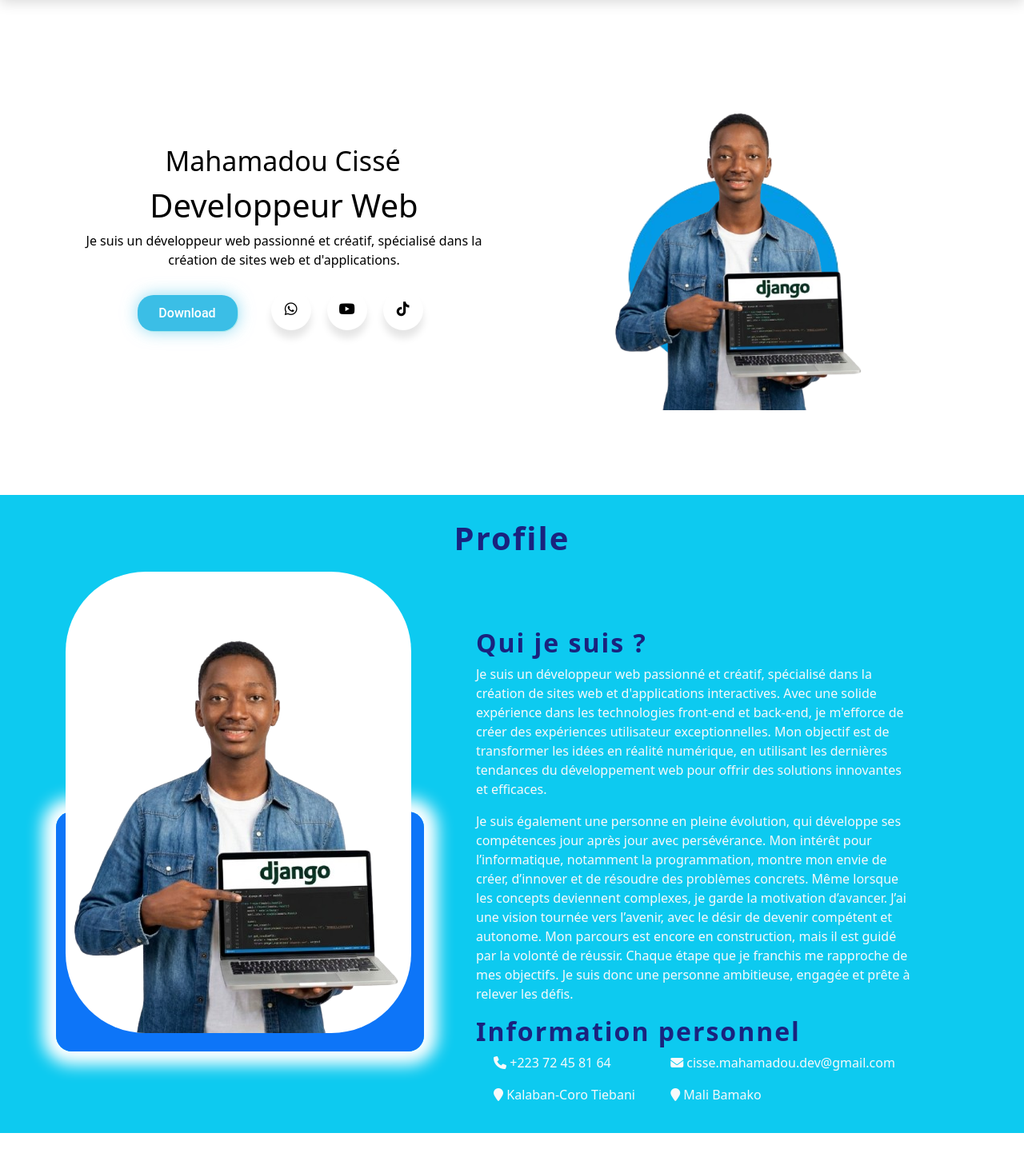
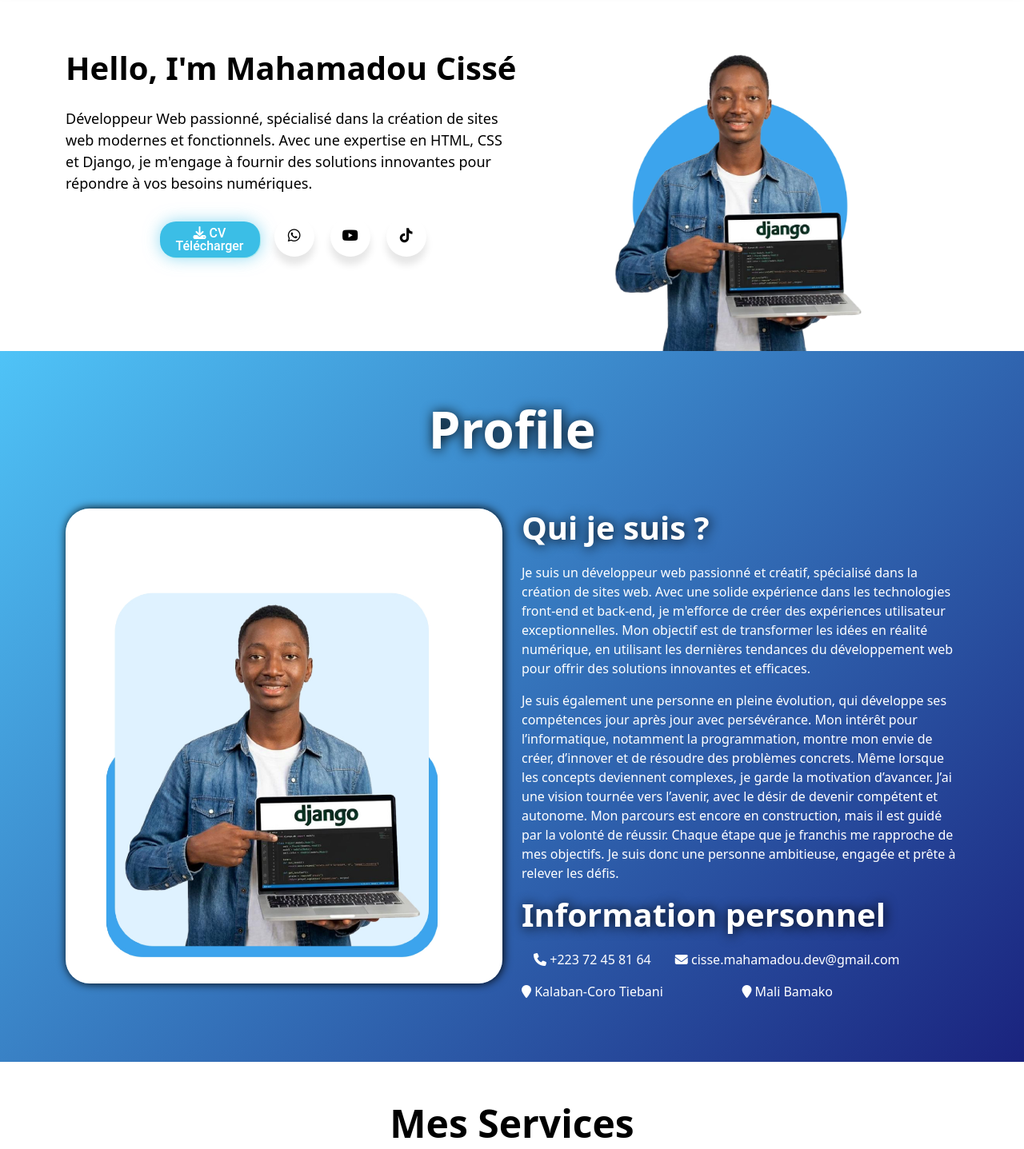
Before and after one commit to cisbydev/portfolio-pro, a plain HTML site: page index.html in a window 1280 px wide. Shown: the part 91-1528 px from the top of the page at 80% size. Drawn offline with nearby package versions, Linux system fonts and the light colour scheme.

Commit message:
Add files via upload

```diff
--- a/css/style.css
+++ b/css/style.css
@@ -19,64 +19,53 @@ body {
 
 }
 
-.partie-self {
-    display: flex;
-    justify-content: space-around;
-    align-items: center;
-    min-height: 100vh;
+    /* PARTIE HOME PAGE INDEX */
 
+.profile1-home {
+  width: 60%;
+  height: auto;
+}
+.partie-home {
+  font-size: 18px;
+  font-weight: 300;
 }
 
-div.image-profile {
-    position: relative;
-}
-img.image-profile {
-    width: 60%;
-    height: auto;
-    object-fit: cover;
-    transform: translateY(-100px);
-    position: relative;
-    z-index: 2;
-}
-img.image-color-skyblue {
-    position: absolute;
-    top: 0;
-    left: 0;
-    width: 280px;
-    height: 260px;
-    z-index: 1;
-    top: 40px;
-    left: 24%;
+/* -------------- TITRE ANIMATION DU NOM MAHAMADOU --------- */
+
+@keyframes blink {
+  0%,
+  100% {
+    border-color: transparent;
+  }
+  50% {
+    border-color: var(--text-color);
+  }
 }
 
-.telecharger_cv {
-    display: flex;
-    justify-content: center;
+#typing-text {
+  color: black;
+  border-right: 3.5px solid black; /* Simulasi kursor yang berkedip */
+  white-space: nowrap;
+  overflow: hidden; /* Agar teks tidak meluap */
+  font-size: 100%;
+  font-weight: 700;
+  line-height: 1.5; /* Pastikan line-height tetap ada */
+  display: inline-block; /* Agar ukuran elemen sesuai dengan teks */
+  min-height: calc(2.6rem * 1.5); /* Menjaga tinggi elemen saat teks belum muncul */
 }
-.partie_cv {
-    display: flex;
-    justify-content: center;
-    align-items: center;
-    padding-bottom: 58px;
 
+#typing-text {
+  animation: blink 0.7s steps(2) infinite;
 }
+      /* ------PARTIE ICONS --------- */
 .wrapper {
   display: inline-flex;
   list-style: none;
   height: 120px;
   width: 100%;
-  padding-bottom: 70px;
+  padding-top: 10px;
   font-family: "Poppins", sans-serif;
   justify-content: center;
-}
-
-
-.partie_icons li a {
-  color: #000;
-}
-
-.partie_icons li a:hover {
-  color: white;
 }
 
 .wrapper .icon {
@@ -99,7 +88,7 @@ img.image-color-skyblue {
 .wrapper .tooltip {
   position: absolute;
   top: 0;
-  font-size: 14px;
+  font-size: 16px;
   background: #fff;
   color: #fff;
   padding: 5px 8px;
@@ -129,27 +118,40 @@ img.image-color-skyblue {
   pointer-events: auto;
 }
 
+.wrapper .icon:hover span,
+.wrapper .icon:hover .tooltip {
+  text-shadow: 0px -1px 0px rgba(0, 0, 0, 0.1);
+}
+
 .wrapper .whatsapp:hover,
 .wrapper .whatsapp:hover .tooltip,
-.wrapper .whatsapp:hover .tooltip::before{
-background:#25D366;
-color:#fff;
+.wrapper .whatsapp:hover .tooltip::before {
+  background: linear-gradient(100deg, green, green 100%);
+  color: #fff;
 }
 
 .wrapper .youtube:hover,
 .wrapper .youtube:hover .tooltip,
-.wrapper .youtube:hover .tooltip::before{
-background:#FF0000;
-color:#fff;
+.wrapper .youtube:hover .tooltip::before {
+  background: linear-gradient(100deg, red, rgb(172, 2, 2) 100%);
+  color: #fff;
 }
 
 .wrapper .tiktok:hover,
 .wrapper .tiktok:hover .tooltip,
-.wrapper .tiktok:hover .tooltip::before{
-background:#000;
-color:#fff;
+.wrapper .tiktok:hover .tooltip::before {
+  background: linear-gradient(100deg, #000, rgba(0, 0, 0, 0.925) 100%);
+  color: #fff;
 }
-
+.wrapper a {
+  color: black;
+  text-decoration: none;
+}
+.wrapper .icon:hover a {
+  color: white;
+}
+  /* ---------FIN----------- */
+  /* TELECHARGE CV  */
 .botao {
   width: 125px;
   height: 45px;
@@ -166,10 +168,6 @@ color:#fff;
   cursor: pointer;
   filter: drop-shadow(0 0 10px rgba(59, 190, 230, 0.568));
   transition: 0.5s linear;
-  display: inline-flex;
-  align-items: center;
-  justify-content: center;
-  text-decoration: none;
 }
 
 .botao .mysvg {
@@ -234,110 +232,45 @@ color:#fff;
     transform: translateY(20px);
   }
 }
-
-
-@keyframes blink {
-  0%,100%{
-    border-color: transparent;
-  }
-  50%{
-    border-color: black;
-  }
-}
-
-#typing-text{
-  color: black;
-  border-right: 3.5px solid black;
-  white-space: nowrap;
-  overflow: hidden;
-  font-size: 34px;
-  font-weight: 500;
-  line-height: 1.5;
-  display: inline-block;
-  min-height: calc(1 * 1.5em);
-  animation: blink 0.7s steps(2) infinite;
-}
-
+/* --------------FIN--------------- */
 
 /* PRESENTATION */
 
- .about_partie_presentation h2 {
-    font-weight: bold;
-    /* padding-bottom: 20px; */
-    color: #1A237E;
-    letter-spacing: 2px;
+.partie-info {
+  background: linear-gradient(135deg, #4FC3F7 0%, #1A237E 100%);
+  color: white;
+  padding: 60px 0;
+  display: flex;
+  justify-content: space-around;
 }
-.about_partie_presentation p {
-    font-size: 16px;
+.partie-info h1 {
+  font-size: 4rem;
+  font-weight: bold;
+  margin-bottom: 60px;
+  color: #fff;
+  text-shadow: 1px 1px 15px #000;
 }
-
-.partie_presentation {
-  background-color: #4FC3F7;
+.partie-info h2 {
+  font-size: 2.5rem;
+  font-weight: bold;
+  margin-bottom: 20px;
+  text-shadow: 1px 1px 15px #000;
+}
+.profile2-info {
   width: 100%;
   height: auto;
-  margin-top: -176px;
-  /* margin-top: -200px; */
+  border-radius: 30px;
+  box-shadow: 1px 0px 12px 0px black;
 }
-
-.all_presentations {
+.about-info {
+  width: 50%;
+  padding: 0 20px;
+}
+.info-localisation {
   display: flex;
-  justify-content: center;
-  align-items: center;
+  gap: 15px;
+  text-align: center;;
 }
-
-.title_partie_presentation {
-  font-weight: bold;
-  padding-top: 30px;
-  padding-bottom: 80px;
-  color: #1A237E;
-  letter-spacing: 2px;
-}
-
-
-div.profile_partie_presentation {
-    width: 40%;
-    height: auto;
-    object-fit: cover;
-    transform: translateY(-70px);
-}
-
-div.profile_partie_presentation {
-    position: relative;
-}
-
-img.profile_partie_presentation {
-    min-width: 40%;
-    height: auto;
-    background-color: white;
-    border-radius: 100px;
-    z-index: 2;
-    position: relative;
-}
-.profile_color_presentation {
-    position: absolute;
-    top: 0;
-    left: 0;
-    width: 460px;
-    height: 300px;
-    z-index: 1;
-    top: 300px;
-    border-radius: 20px;
-    box-shadow: 0px 0px 20px 17px white;
-}
-.about_partie_presentation {
-    padding-bottom: 20px;
-    margin-left: auto;
-    margin-right: auto;
-    width: 50% ;
-
-}
-.info_personnel_partie_presentation {
-    display: flex;
-    justify-content: space-around;
-    align-items: center;
-}
-
-
   /* C'EST ICISDDDDDGGFGDFSSSSSSSSSSSSSSSSSSSSSSS */
 
 
--- a/index.html
+++ b/index.html
@@ -10,7 +10,7 @@
 </head>
 <body>
     <!-- PARTIE NAVBAR -->
-    <nav class="navbar navbar-expand-lg navbar-light bg-light shadow sticky-top">
+    <nav class="navbar navbar-expand-lg navbar-light bg-light shadow sticky-top p-0 mb-4">
         <div class="container-fluid">
             <a class="navbar-brand px-4" href="#"><h1 class="title_logo">iwi</h1></a>
             <button class="navbar-toggler" type="button" data-bs-toggle="collapse" data-bs-target="#navbarNavDropdown" aria-controls="navbarNavDropdown" aria-expanded="false" aria-label="Toggle navigation">
@@ -28,87 +28,61 @@
 
     <!-- PARTIE HEADER -->
 
-<div class="container text-center" id="partie_header_1">
-    <div class="partie-self">
-        <div class="row">
-            <div class="col-md-6 ">
-                <span id="typing-text"><h2>Je suis Mahamadou cisse</h2></span>
-                <h1 class="text-black">Developpeur Web</h1>
-                <p class="text-black">Je suis un développeur web passionné et créatif, spécialisé dans la création de sites web et d'applications.</p>
-                <div class="telecharger_cv">
-                    <div class="partie_cv">
-                        <a href="CV Mahamadou Cissé .pdf" download class="botao" target="_blank">
-                            <svg
-                                class="mysvg"
-                                xmlns="http://www.w3.org/2000/svg"
-                                fill="none"
-                                viewBox="0 0 24 24"
-                                height="24px"
-                                width="24px"
-                            >
-                                <path
-                                    stroke-linejoin="round"
-                                    stroke-linecap="round"
-                                    stroke-width="2"
-                                    stroke="#f1f1f1"
-                                    d="M6 21H18M12 3V17M12 17L17 12M12 17L7 12"
-                                ></path>
-                            </svg>
-                            <span class="texto">Download</span>
-                        </a>
-                    </div>
-                    <div class="partie_icons">
+    <div class="partie-home">
+        <div class="container">
+            <div class="row align-items-center">
+                <div class="col-lg-6 text-center text-lg-start">
+                    <h1 class="mb-2"><span id="typing-text">Hello, I'm Mahamadou Cissé</span></h1>
+                    <p class="mb-2 text-black ">Développeur Web passionné, spécialisé dans la création de sites web modernes et fonctionnels. Avec une expertise en HTML, CSS et Django, je m'engage à fournir des solutions innovantes pour répondre à vos besoins numériques.</p>
+
+                    <!-- ------------------------------ -->
+
                     <ul class="wrapper">
-
-                        <li class="icon whatsapp">
-                        <span class="tooltip">WhatsApp</span>
-                        <a href="https://wa.me/72458164" >
-                        <i class="fa-brands fa-whatsapp"></i>
+                        <li style="margin-top:16px; margin-right: 8px;">
+                            <a href="cv-mahamadou.pdf" style="text-decoration: none; color: white;" target="_blank" download>
+                            <button class="botao">
+                                    <i class="fas fa-download"></i>
+                                    <span class="texto">CV Télécharger</span>
+                                </button>
                             </a>
                         </li>
-
+                        <li class="icon whatsapp">
+                            <span class="tooltip">Whatsapp</span>
+                            <a href="https://wa.me/72458164"><i class="fab fa-whatsapp"></i></a>
+                        </li>
                         <li class="icon youtube">
-                        <span class="tooltip">YouTube</span>
-                        <a href="https://www.youtube.com/@Cisby_dev" >
-                        <i class="fa-brands fa-youtube"></i>
-                        </a>
+                            <span class="tooltip">Youtube</span>
+                            <a href="https://www.youtube.com/@Cisby_dev"><i class="fab fa-youtube"></i></a>
                         </li>
-
                         <li class="icon tiktok">
                             <span class="tooltip">TikTok</span>
-                        <a href="https://www.tiktok.com/@cisby_dev">
-                        <i class="fa-brands fa-tiktok"></i>
-                        </a>
+                            <a href="https://www.tiktok.com/@Cisby_dev"><i class="fab fa-tiktok"></i></a>
                         </li>
+                    </ul>
 
-                        </ul>
+                    <!-- ------------------------------ -->
+
                 </div>
-                </div>
-            </div>
-            <div class="col-md-6 image-profile">
-                <img class="image-profile" src="images/profile.png" alt="">
-                <img class="image-color-skyblue" src="images/color_skyblue.png" alt="">
+                <div class="col-lg-6 text-center">
+                    <img src="images/profile1.jpg" alt="Image de présentation" class="profile1-home" >
                 </div>
             </div>
         </div>
     </div>
 
-    <!-- PARTIE PRESENTATION -->
+    <!-- PARTIE PRESENTATION ET IFORAMTIONS SUPPLEMENTAIRES -->
 
-<div>
-    <div class=" bg-info partie_presentation text-light" id="partie_presentation_2">
+    <div class="partie-info">
         <div class="container">
-            <h1 class="title_partie_presentation text-center">Profile</h1>
-            <div class="all_presentations">
+            <h1 class="text-center">Profile</h1>
             <div class="row">
-                    <div class="col-md-6 profile_partie_presentation">
-                        <img class="profile_partie_presentation" src="images/profile.png" alt="">
-                        <img class="profile_color_presentation" src="images/color_presentation.png" alt="">
+                <div class="col-lg-6 ">
+                    <img src="images/profile2.jpg" alt="" class="profile2-info img-fluid">
                 </div>
-                    <div class=" col-md-6 about_partie_presentation">
+                <div class=" col-lg-6 about-info">
                     <h2>Qui je suis ?</h2>
                     <p>
-                            Je suis un développeur web passionné et créatif, spécialisé dans la création de sites web et d'applications interactives.
+                        Je suis un développeur web passionné et créatif, spécialisé dans la création de sites web.
                         Avec une solide expérience dans les technologies front-end et back-end, je m'efforce de créer des expériences utilisateur exceptionnelles.
                         Mon objectif est de transformer les idées en réalité numérique, en utilisant les dernières tendances du développement web pour offrir des solutions innovantes et efficaces.
                     </p>
@@ -122,7 +96,7 @@
                         Je suis donc une personne ambitieuse, engagée et prête à relever les défis.
                     </p>
                     <h2>Information personnel</h2>
-                        <div class="info_personnel_partie_presentation">
+                    <div class="info-localisation">
                         <div>
                             <p> <span class="fa fa-phone"></span> +223 72 45 81 64</p>
                             <p> <span class="fa fa-map-marker"></span> Kalaban-Coro Tiebani</p>
@@ -136,14 +110,15 @@
             </div>
         </div>
     </div>
-    </div>
-</div>
+
+
+
 
 
     <!-- PARTIE SERVICE -->
     <div class="partie_service text-center py-5">
         <div class="container">
-            <h1 class="text-black mb-5">Nos Services</h1>
+            <h1 class="text-black mb-5">Mes Services</h1>
             <div class="row g-4">
                 <div class="col-lg-4 col-md-6">
                     <div class="service ione bg-light h-100">
--- a/js/main.js
+++ b/js/main.js
@@ -1,6 +1,6 @@
 
 // typing
-const text = "Mahamadou Cissé"; // Teks yang akan dianimasikan
+const text = "Hello, I'm Mahamadou Cissé"; // Teks yang akan dianimasikan
 let index = 0;
 let isDeleting = false;
 const speed = 100; // Kecepatan mengetik
```
Also changed, not shown: page_projt.html (+15 -16 lines), images/profile1.jpg (added), images/profile2.jpg (added), 3 other files. Lines whose indentation alone changed are shown as unchanged.
